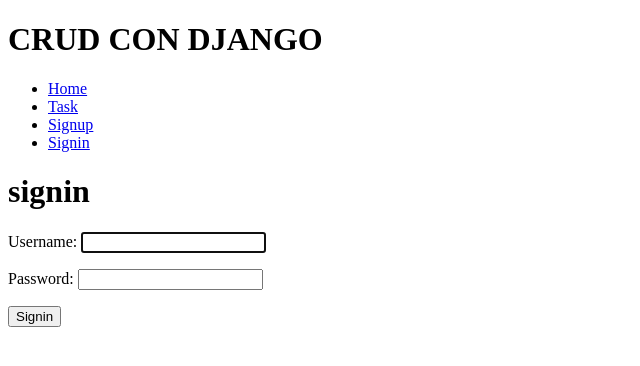
After one commit to lel20/CRUD_Django_Python, a Django app: page /signin/ in a window 1280 px wide. The commit adds this page. Shown: the top 366 px of the page, without its empty margins (0-640 px from the left). Run offline with Django 4.2, Linux system fonts and the light colour scheme.

Commit message:
templates

```diff
--- a/comandos.txt
+++ b/comandos.txt
@@ -0,0 +1,4 @@
+pip install django
+django-admin startproject djangocrud .  ----crea el proyecto
+python manage.py runserver  		----ejecuta la aplicación en el navegador
+python manage.py startapp task		----crea una aplicacion(seccion) dentro del proyecto
--- a/djangocrud/urls.py
+++ b/djangocrud/urls.py
@@ -23,4 +23,6 @@ urlpatterns = [
     path('', views.home, name='home'),
     path('signup/', views.signup, name='signup'),
     path('task/', views.task, name='task'),
+    path('logout/', views.salir, name='logout'),
+    path('signin/', views.signin, name='signin'),
 ]
--- /dev/null
+++ b/task/templates/layout/base.html
@@ -0,0 +1,28 @@
+<!DOCTYPE html>
+<html lang="en">
+<head>
+    <meta charset="UTF-8">
+    <meta name="viewport" content="width=device-width, initial-scale=1.0">
+    <title>CRUD con DJango</title>
+</head>
+<body>
+    <h1>CRUD CON DJANGO</h1>
+    <nav>
+        <ul>
+            <li><a href="/"> Home</a></li>
+            <li><a href="/task">Task</a></li>
+
+            {% if user.is_authenticated %}
+            <li><a href="/logoup">Logout</a></li>
+            {% else %}
+            <li><a href="/signup">Signup</a></li>
+            <li><a href="/signin">Signin</a></li>
+            {% endif %}
+
+        </ul>
+    </nav>
+    {% block content %}
+
+    {% endblock %}
+</body>
+</html>
--- /dev/null
+++ b/task/templates/signin.html
@@ -0,0 +1,9 @@
+{%  extends 'layout/base.html' %}
+{% block content %}
+<h1>signin</h1>
+<form action="/signin/" method="POST">
+    {{form.as_p}}
+    <button>Signin</button>
+</form>
+
+{% endblock %}
--- a/task/views.py
+++ b/task/views.py
@@ -1,8 +1,8 @@
 from django.shortcuts import render, redirect
 # permite crear formularios po defecto
-from django.contrib.auth.forms import UserCreationForm
+from django.contrib.auth.forms import UserCreationForm, AuthenticationForm #Para crear un usuario, Para autenticar un usuario
 from django.contrib.auth.models import User  # Para registrar los usuarios
-from django.contrib.auth import login # para crear una cokkie
+from django.contrib.auth import login,logout,authenticate # para crear una sesion(cookie), para cerrar una sesion, para comprobar que exista el usuario en la bd
 from django.http import HttpResponse
 
 
@@ -39,3 +39,22 @@ def signup(request):
 
 def task(request):
     return render(request, 'task.html')
+
+def salir(request):
+    logout(request)
+    return redirect('home')
+def signin(request):
+    if request.method=='GET':
+         return render(request, 'signin.html',{
+        'form':AuthenticationForm
+        })
+    else:
+        user=authenticate(request,username=request.POST['username'], contraseña=request.POST['password'])
+        if user is None:
+            return render(request, 'signin.html',{
+                'form':AuthenticationForm,
+                'error':'usuario no encontrdo'
+            })
+        else:
+            login(request, user)
+            return redirect('task')
```
Also changed, not shown: task/templates/home.html (+5 -11 lines), task/templates/signup.html (+4 -11 lines), task/templates/task.html (+3 -10 lines), db.sqlite3.
